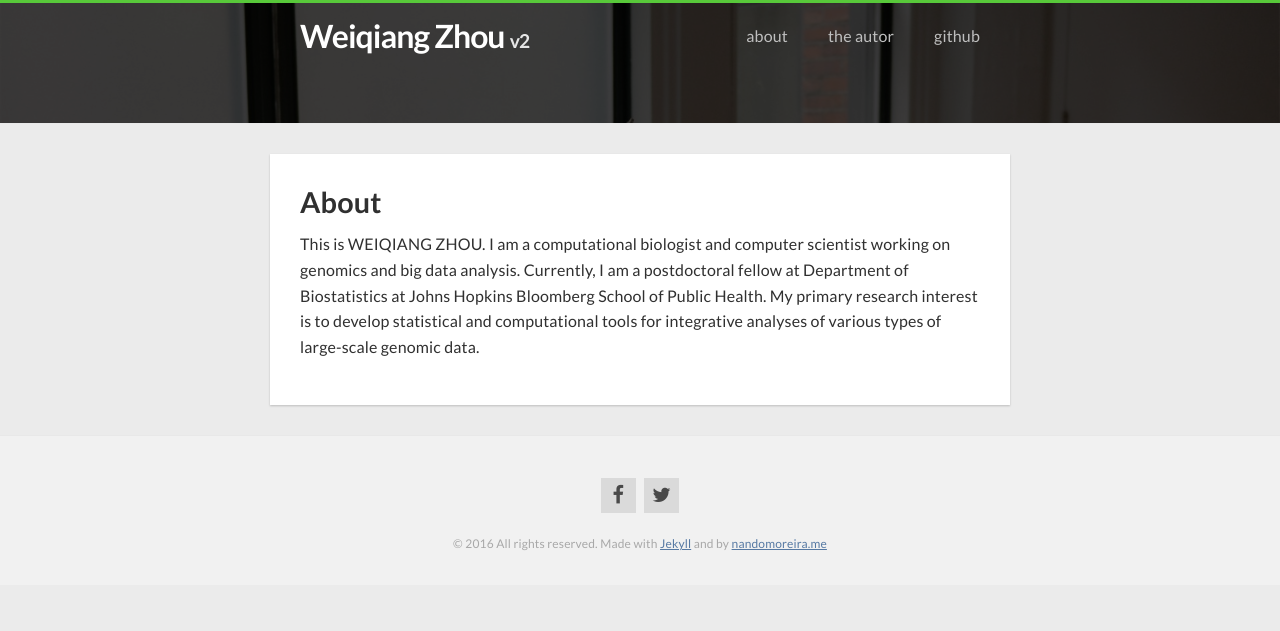
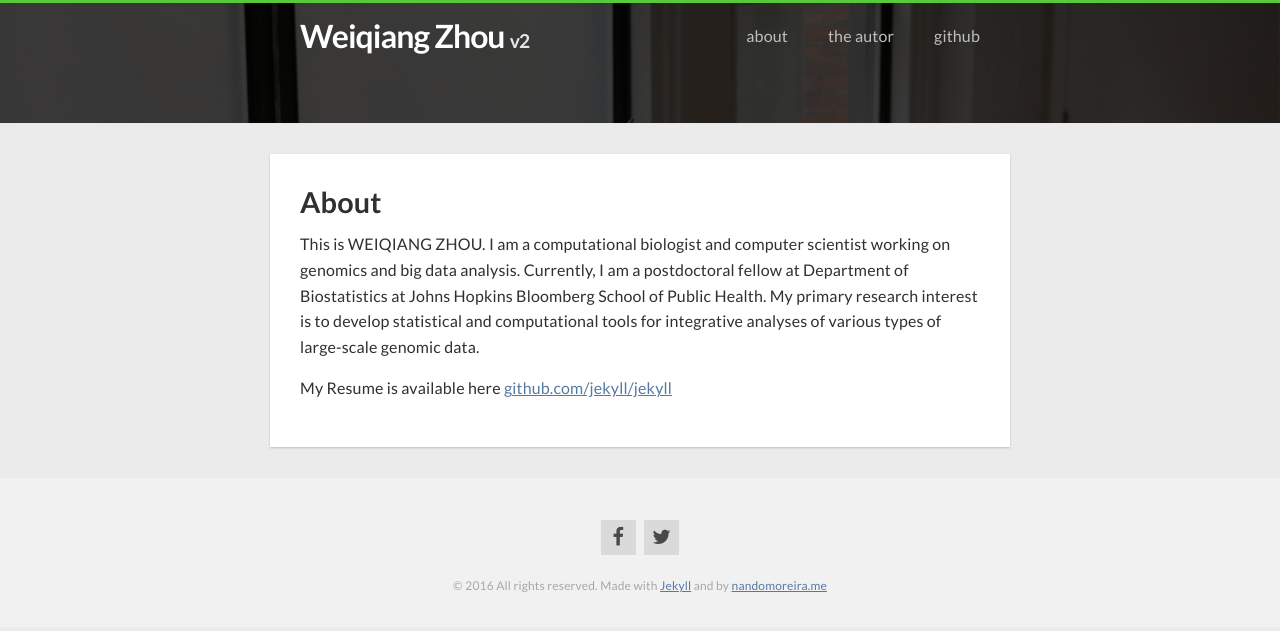
Before and after one commit to ILoveYouKen/ILoveYouKen.github.io, a Jekyll site: the page built from about.md, in a window 1280 px wide. Shown: the top 631 px of the page. Built offline with Jekyll 4.4.1, drawn with Linux system fonts in a browser that asks for light colours; nearby versions of some CDN libraries.

Commit message:
first commit

```diff
--- a/about.md
+++ b/about.md
@@ -6,3 +6,5 @@ slug: about
 ---
 
 This is WEIQIANG ZHOU. I am a computational biologist and computer scientist working on genomics and big data analysis. Currently, I am a postdoctoral fellow at Department of Biostatistics at Johns Hopkins Bloomberg School of Public Health. My primary research interest is to develop statistical and computational tools for integrative analyses of various types of large-scale genomic data.
+
+My Resume is available here [github.com/jekyll/jekyll](https://github.com/jekyll/jekyll)
```
